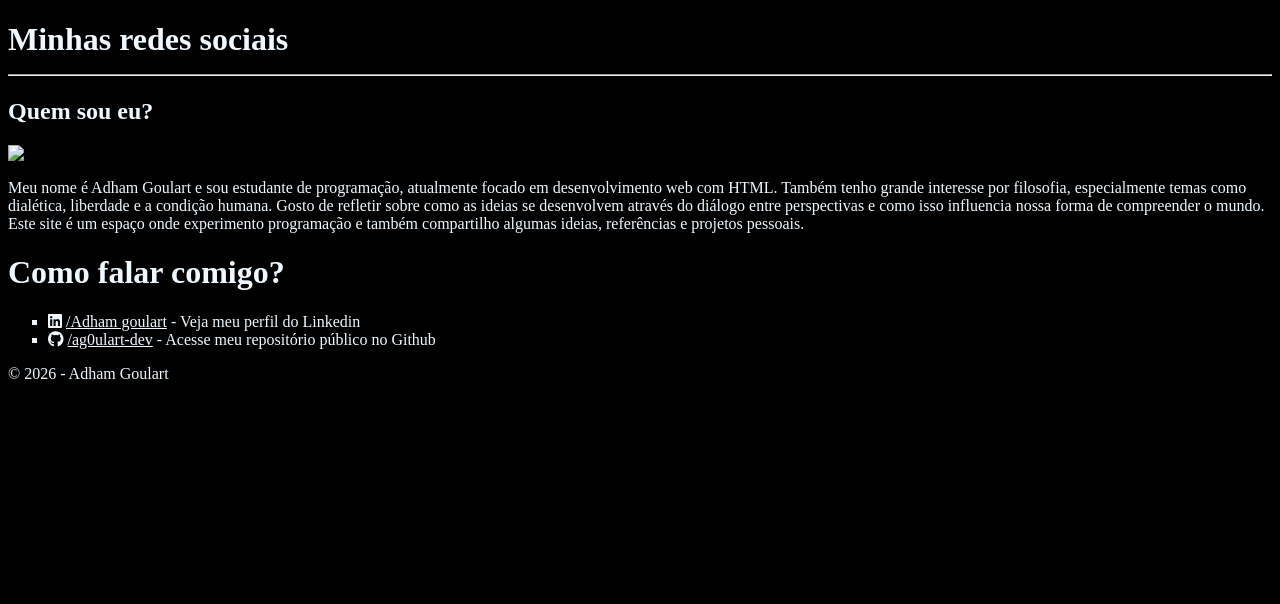
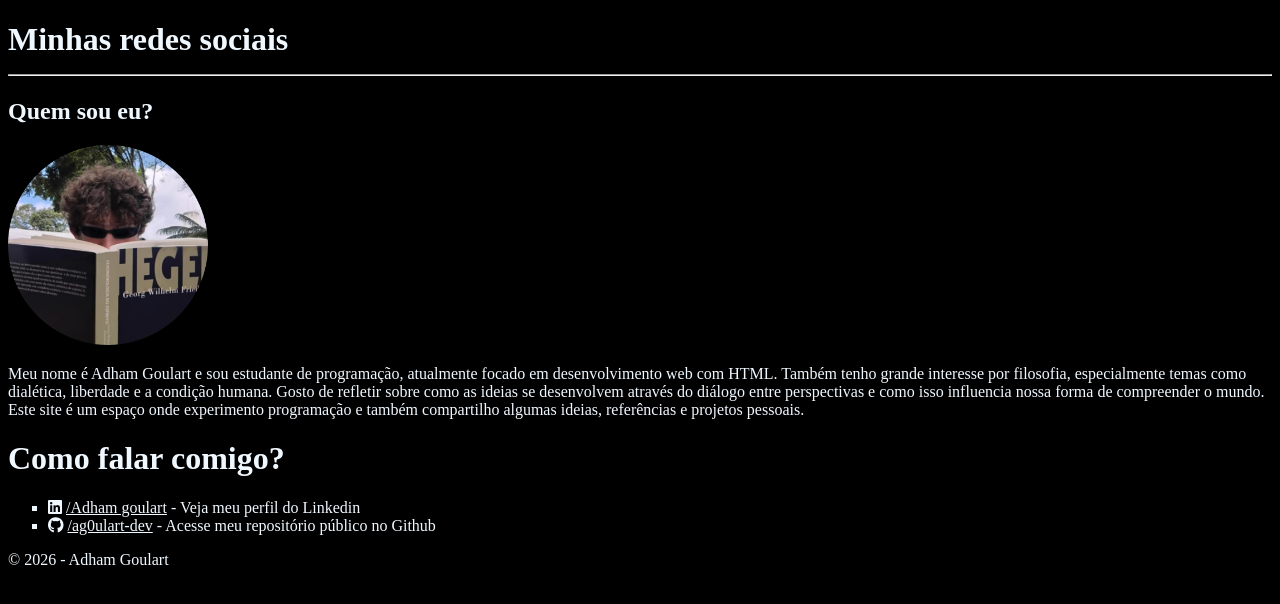
Before and after one commit to ag0ulart-dev/hello, a plain HTML site: page index.html in a window 1280 px wide. Drawn offline with Linux system fonts and the light colour scheme.

Commit message:
index.html

```diff
--- a/index.html
+++ b/index.html
@@ -15,7 +15,7 @@
 
 
     </style>
-    <link rel="icon" href="img/hegel_by_hola9811_df4eorh-125s.ico" type="image">
+    <link rel="icon" href="hegel_by_hola9811_df4eorh-125s.ico" type="image">
 
 
     <link rel="stylesheet" href="https://cdnjs.cloudflare.com/ajax/libs/font-awesome/6.5.0/css/all.min.css">
@@ -26,7 +26,7 @@
     <hr>
     </h1>
     <h2>Quem sou eu?</h2>
-    <img src="img/imagem_cortada_circular.png" alt="Foto minha"
+    <img src="imagem_cortada_circular.png" alt="Foto minha"
     width="200">
     <p>Meu nome é Adham Goulart e sou estudante de programação, atualmente focado em desenvolvimento web com HTML.
 Também tenho grande interesse por filosofia, especialmente temas como dialética, liberdade e a condição humana. Gosto de refletir sobre como as ideias se desenvolvem através do diálogo entre perspectivas e como isso influencia nossa forma de compreender o mundo.
```
